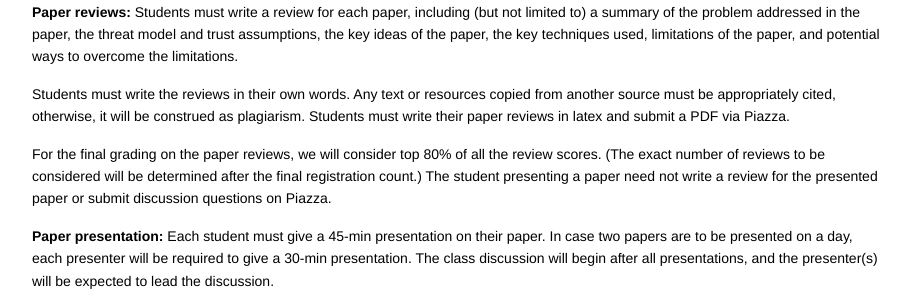
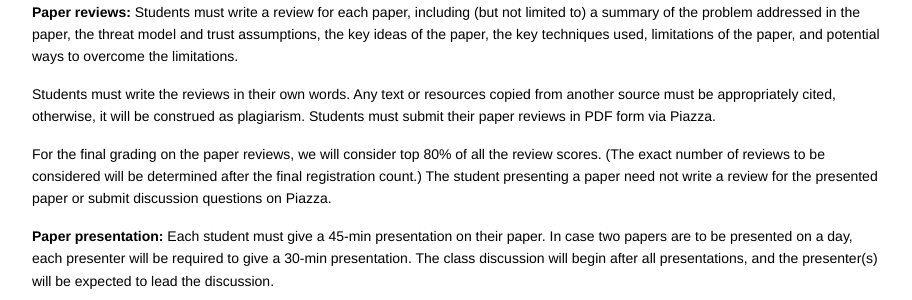
Before and after one commit to aasthakm/aasthakm.github.io, a Jekyll site: the page courses/cpsc538m.html, which Jekyll copies as it is, in a window 1280 px wide and 900 px high, scrolled down 2395 px. Shown: the part 174-474 px from the top of the window, without its empty margins (181-1093 px from the left). Built offline with Jekyll 4.4.1, drawn with Linux system fonts in a browser that asks for light colours; part of the change alters nothing that is shown; some of the changed text lies outside the part shown.

Commit message:
minor edits

```diff
--- a/courses/cpsc538m.html
+++ b/courses/cpsc538m.html
@@ -384,8 +384,8 @@ Office hours: Tue, 16:00 - 17:00h PT</p>
 <ul>
 <li>Time: MW 09:00 – 10:30 hours PDT</li>
 <li>Location: DMP 101</li>
-<li>Zoom link for remote students: </li>
-<li>Piazza forum: piazza.com/ubc.ca/winterterm12021/cpsc538m</li>
+<li>Zoom link for remote students: TBA</li>
+<li>Piazza forum: <a href="piazza.com/ubc.ca/winterterm12021/cpsc538m">piazza.com/ubc.ca/winterterm12021/cpsc538m</a></li>
 </ul>
 
 <p><a name="covid-safety-in-the-classroom"></a></p>
@@ -471,7 +471,7 @@ The course is intended for Masters and Ph.D. students in Computer Science, but e
 <p><strong>Paper reviews:</strong> Students must write a review for each paper, including (but not limited to) a summary of the problem addressed in the paper, the threat model and trust assumptions, the key ideas of the paper, the key techniques used, limitations of the paper, and potential ways to overcome the limitations.</p>
 
 <p>Students must write the reviews in their own words. Any text or resources copied from another source must be appropriately cited, otherwise, it will be construed as plagiarism.
-Students must write their paper reviews in latex and submit a PDF via Piazza.</p>
+Students must submit their paper reviews in PDF form via Piazza.</p>
 
 <p>For the final grading on the paper reviews, we will consider top 80% of all the review scores. (The exact number of reviews to be considered will be determined after the final registration count.) The student presenting a paper need not write a review for the presented paper or submit discussion questions on Piazza.</p>
 
```
